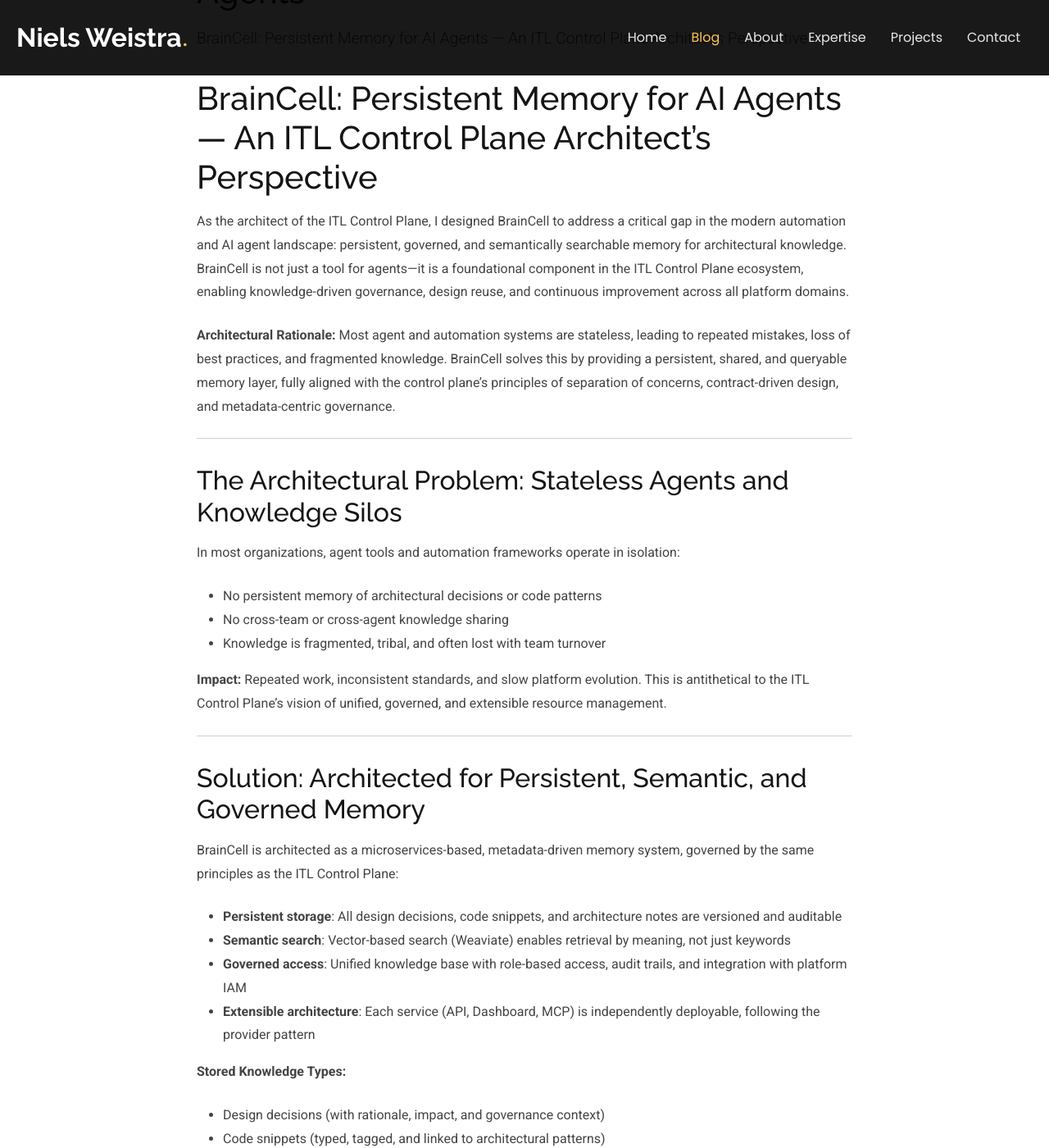
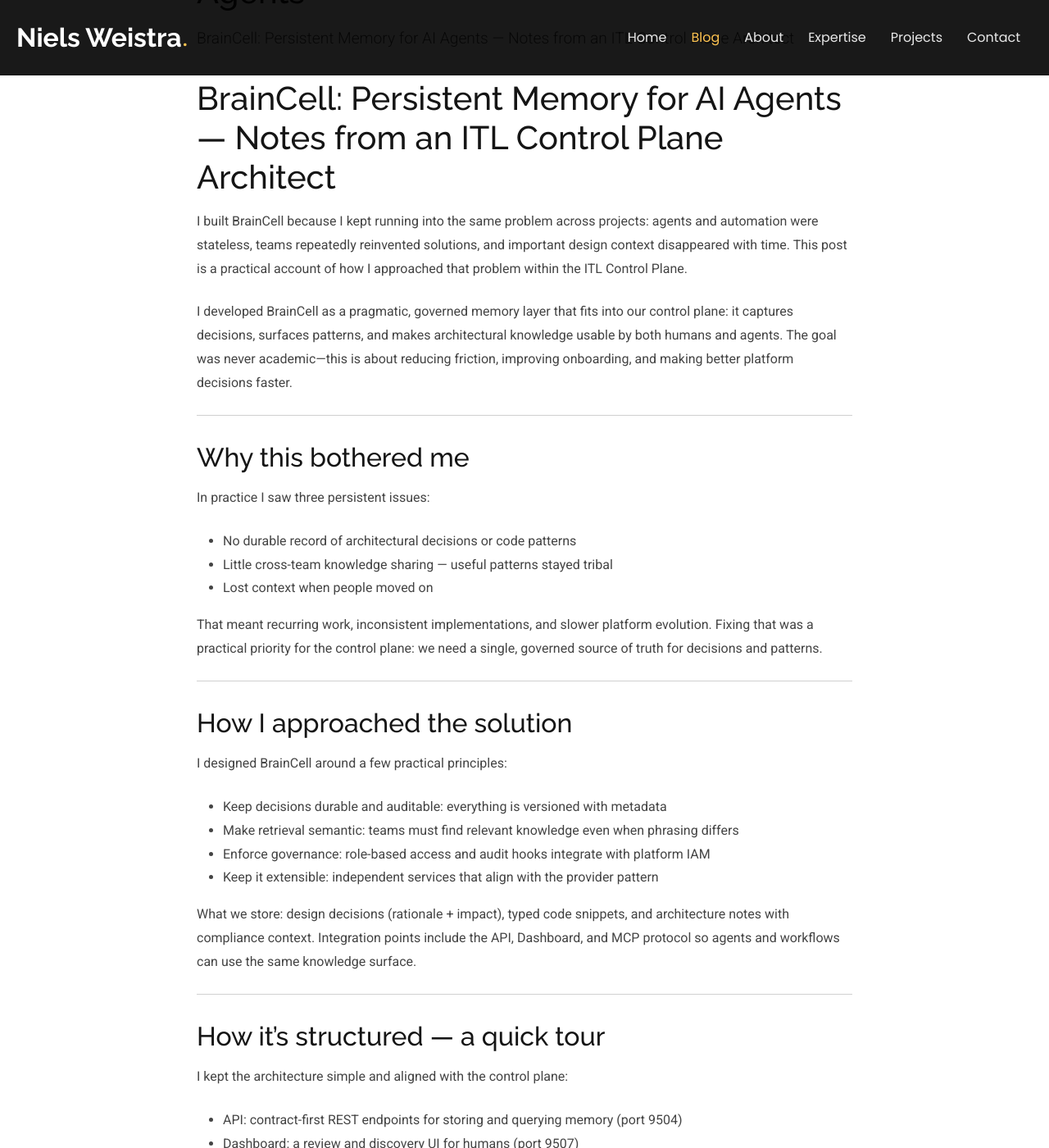
Before and after one commit to nielsweistra/nielsweistra.github.io, a Jekyll site: the page built from _posts/2026-02-17-braincell-testagent-integration.md, in a window 1280 px wide and 1400 px high, scrolled down 300 px. Shown: the whole window at 82% size. Built offline with Jekyll 4.4.1, drawn with Linux system fonts in a browser that asks for light colours; a style sheet for code colours, icons or effects is not loaded; some of the changed text lies outside the part shown.

Commit message:
refactor: update BrainCell post for clarity and structure, enhancing readability and flow

````diff
--- a/_posts/2026-02-17-braincell-testagent-integration.md
+++ b/_posts/2026-02-17-braincell-testagent-integration.md
@@ -10,81 +10,62 @@ description: "BrainCell is a semantic memory system for AI agents. Store decisio
 
 
 
-# BrainCell: Persistent Memory for AI Agents — An ITL Control Plane Architect’s Perspective
+# BrainCell: Persistent Memory for AI Agents — Notes from an ITL Control Plane Architect
 
-As the architect of the ITL Control Plane, I designed BrainCell to address a critical gap in the modern automation and AI agent landscape: persistent, governed, and semantically searchable memory for architectural knowledge. BrainCell is not just a tool for agents—it is a foundational component in the ITL Control Plane ecosystem, enabling knowledge-driven governance, design reuse, and continuous improvement across all platform domains.
+I built BrainCell because I kept running into the same problem across projects: agents and automation were stateless, teams repeatedly reinvented solutions, and important design context disappeared with time. This post is a practical account of how I approached that problem within the ITL Control Plane.
 
-**Architectural Rationale:** Most agent and automation systems are stateless, leading to repeated mistakes, loss of best practices, and fragmented knowledge. BrainCell solves this by providing a persistent, shared, and queryable memory layer, fully aligned with the control plane’s principles of separation of concerns, contract-driven design, and metadata-centric governance.
+I developed BrainCell as a pragmatic, governed memory layer that fits into our control plane: it captures decisions, surfaces patterns, and makes architectural knowledge usable by both humans and agents. The goal was never academic—this is about reducing friction, improving onboarding, and making better platform decisions faster.
 
 ---
 
 
 
-## The Architectural Problem: Stateless Agents and Knowledge Silos
+## Why this bothered me
 
-In most organizations, agent tools and automation frameworks operate in isolation:
+In practice I saw three persistent issues:
 
-- No persistent memory of architectural decisions or code patterns
-- No cross-team or cross-agent knowledge sharing
-- Knowledge is fragmented, tribal, and often lost with team turnover
+- No durable record of architectural decisions or code patterns
+- Little cross-team knowledge sharing — useful patterns stayed tribal
+- Lost context when people moved on
 
-**Impact:** Repeated work, inconsistent standards, and slow platform evolution. This is antithetical to the ITL Control Plane’s vision of unified, governed, and extensible resource management.
+That meant recurring work, inconsistent implementations, and slower platform evolution. Fixing that was a practical priority for the control plane: we need a single, governed source of truth for decisions and patterns.
 
 ---
 
 
 
-## Solution: Architected for Persistent, Semantic, and Governed Memory
+## How I approached the solution
 
-BrainCell is architected as a microservices-based, metadata-driven memory system, governed by the same principles as the ITL Control Plane:
+I designed BrainCell around a few practical principles:
 
-- **Persistent storage**: All design decisions, code snippets, and architecture notes are versioned and auditable
-- **Semantic search**: Vector-based search (Weaviate) enables retrieval by meaning, not just keywords
-- **Governed access**: Unified knowledge base with role-based access, audit trails, and integration with platform IAM
-- **Extensible architecture**: Each service (API, Dashboard, MCP) is independently deployable, following the provider pattern
+- Keep decisions durable and auditable: everything is versioned with metadata
+- Make retrieval semantic: teams must find relevant knowledge even when phrasing differs
+- Enforce governance: role-based access and audit hooks integrate with platform IAM
+- Keep it extensible: independent services that align with the provider pattern
 
-**Stored Knowledge Types:**
-- Design decisions (with rationale, impact, and governance context)
-- Code snippets (typed, tagged, and linked to architectural patterns)
-- Architecture notes (patterns, standards, lessons, and compliance requirements)
-
-**Search & Integration:**
-- Semantic (vector) search, type/tag filtering, and API/MCP protocol access
-- Direct integration with ITL Control Plane governance workflows and provider onboarding
+What we store: design decisions (rationale + impact), typed code snippets, and architecture notes with compliance context. Integration points include the API, Dashboard, and MCP protocol so agents and workflows can use the same knowledge surface.
 
 ---
 
 
 
-## Architecture: Control Plane-Aligned Microservices and Metadata Governance
+## How it's structured — a quick tour
 
-BrainCell’s architecture mirrors the ITL Control Plane’s separation of concerns and provider extensibility:
+I kept the architecture simple and aligned with the control plane:
 
-**Core Services:**
-- **API**: Contract-driven REST endpoints for all memory operations (port 9504)
-- **Dashboard**: Web UI for governed browsing, search, and review (port 9507)
-- **MCP**: Model Context Protocol server for agent and platform integration (port 9506)
+- API: contract-first REST endpoints for storing and querying memory (port 9504)
+- Dashboard: a review and discovery UI for humans (port 9507)
+- MCP: agent-facing protocol surface so automation can call the same knowledge base (port 9506)
 
-**Shared Infrastructure:**
-- PostgreSQL: Authoritative, auditable data store
-- Weaviate: Semantic vector search for meaning-based retrieval
-- Redis: Caching/session management for performance and scale
-
-**Governance:**
-- All changes are auditable, with role-based access and compliance hooks
-- Follows the provider pattern for extensibility and independent evolution
+Under the hood: PostgreSQL for authoritative, auditable records; Weaviate for semantic search; Redis for caching and responsiveness. Governance is baked in: role-based access, audit trails, and hooks for platform compliance.
 
 ---
 
 
 
-## Implementation: Role-Based Dockerfiles and Provider Pattern
+## Implementation: how I organized the code and builds
 
-Each BrainCell service maintains its own Dockerfile, following the ITL Control Plane’s provider pattern. This ensures:
-
-- Fast, secure, and maintainable builds
-- Clear separation of dependencies and responsibilities
-- Independent scaling and deployment for each service
+I separated each service and gave it a focused Dockerfile so teams can build and run only what they need. This keeps images small, reduces blast radius for changes, and follows the provider pattern we use across the control plane.
 
 ```
 src/api/Dockerfile         # REST API
@@ -145,29 +126,37 @@ All technology choices are aligned with ITL Control Plane standards for type saf
 ---
 
 
-## Setup & Integration: From Local Dev to Platform-Scale
+## Trying it locally (quick start)
 
-**Start BrainCell (local development):**
+If you want to try BrainCell locally I usually do this:
+
 ```bash
 cd ITL.BrainCell
 docker-compose up -d
 ```
 
-**Connect Agent (SDK/Platform Integration):**
+From Python, a minimal example looks like:
+
 ```python
 client = BrainCellClient("http://localhost:9504")
 client.store_decision("Use pytest fixtures", "Better test isolation")
 results = client.search("Testing patterns")
 ```
 
+This is how I validate new provider onboarding and confirm the semantic search behaves for real queries.
+
 ---
 
 
-## Results: Architectural Impact
+## Results: What changed for teams
 
-- Agents and users retrieve patterns instantly, eliminating manual repository searches
-- Standardized testing and design practices across all providers and teams
-- Knowledge is retained, governed, and shared, improving platform maturity and compliance
+In practice I saw immediate wins:
+
+- Teams stopped re-implementing the same integration patterns
+- Onboarding time dropped because people could search for decisions and examples
+- Governance improved — decisions are auditable and discoverable
+
+Those outcomes are exactly why I keep BrainCell part of our control plane stack.
 
 ---
 
@@ -195,12 +184,12 @@ Semantic search enables retrieval by meaning, not just keywords—critical for p
 ---
 
 
-## Lessons Learned: From Platform Evolution
+## What I learned along the way
 
-- Semantic storage enables agents and teams to retrieve knowledge by meaning, not just keywords
-- Combining PostgreSQL and Weaviate provides both structure and semantic search, supporting governance
-- Documenting decisions (the "why") is critical for platform evolution and compliance
-- Persistent memory improves agent and provider intelligence across projects and platform upgrades
+- Semantic storage matters: teams find the right knowledge even when they use different terms
+- A hybrid approach (PostgreSQL + Weaviate) gives both structure and meaning
+- Capturing the "why" is as important as the "what" — context drives better reuse
+- Small, practical wins in developer velocity and compliance compound over time
 
 ---
 
@@ -240,6 +229,6 @@ Vector:  [0.23, -0.45, 0.89, ...]  # 384 dimensions
 
 
 
-## Conclusion: BrainCell as a Control Plane Foundation
+## Final thoughts
 
-BrainCell is a foundational component of the ITL Control Plane, architected for persistent, semantic, and governed memory. By aligning with control plane patterns—provider extensibility, contract-driven design, and metadata-centric governance—BrainCell enables agents, provider teams, and platform architects to learn, share, and improve continuously. This is how we build a smarter, more resilient, and more governable cloud platform.
+I designed BrainCell to be pragmatic: useful day-to-day for engineers, and rigorous enough for platform governance. If you work on provider onboarding, documentation, or automation, think of BrainCell as the shared memory that reduces rework and raises platform quality. I'm continuing to refine it; if you try it, I'd appreciate hearing what patterns you store and how it changes your workflows.
````
